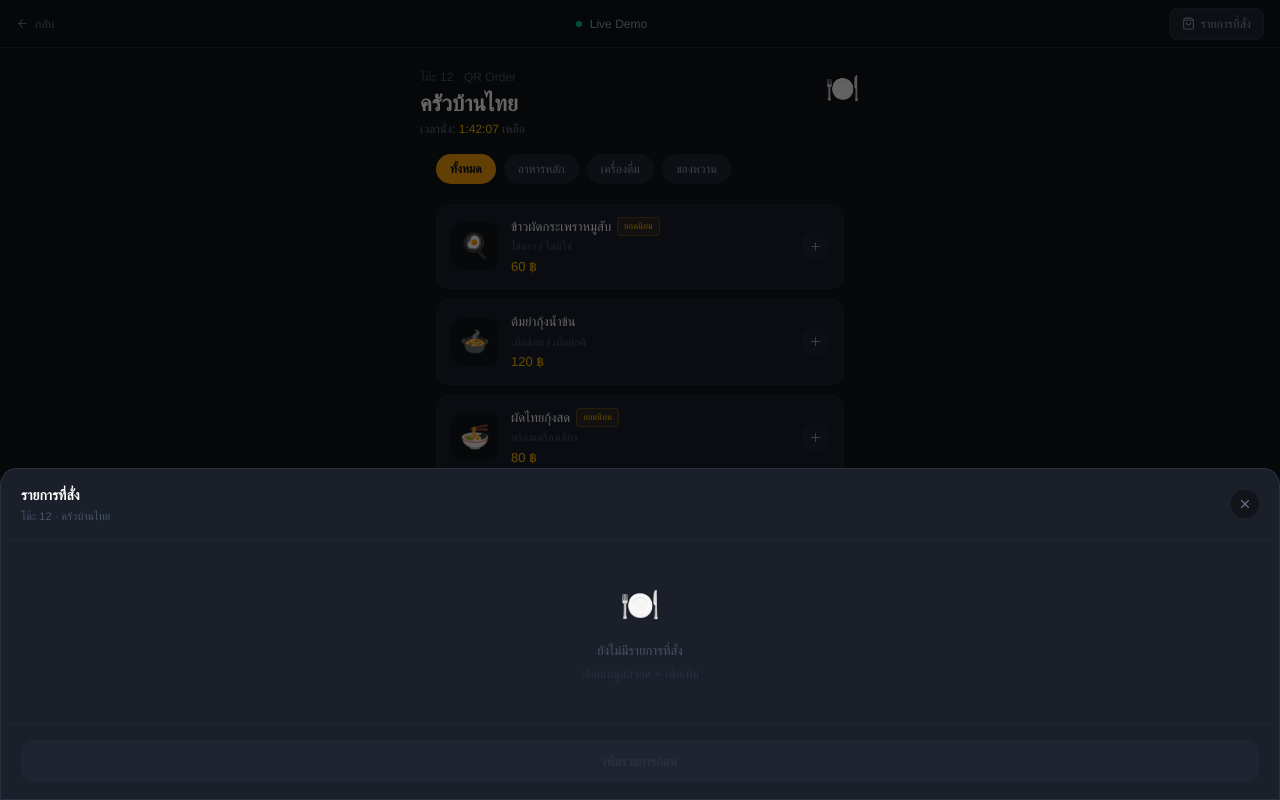
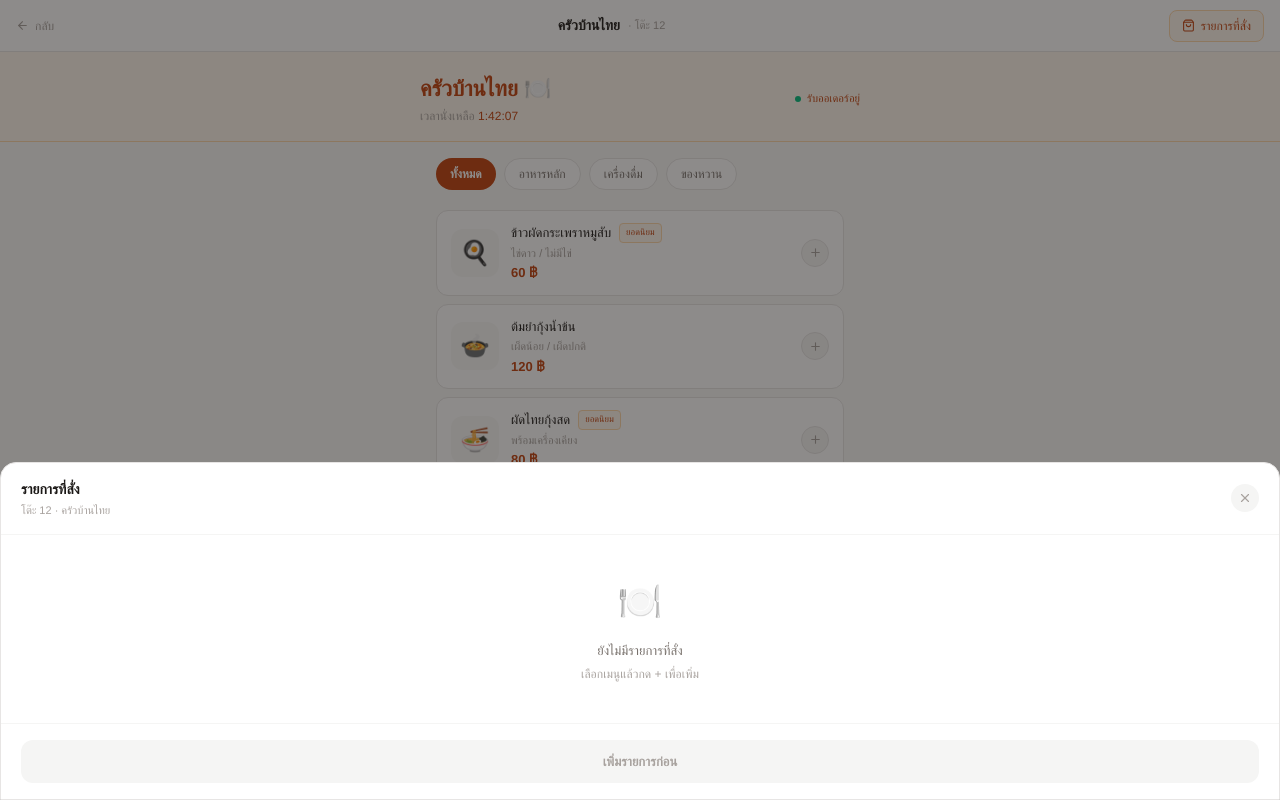
Before and after one commit to nopparoot15/RenStack, a Next.js app: page /demo/qr-order in a window 1280 px wide. Both pictures are taken after a click on the button "รายการที่สั่ง". Shown: the top 800 px of the page. Built offline with nearby package versions, Linux system fonts and the light colour scheme.

Commit message:
Retheme QR Order: warm restaurant palette, not dark gaming
#fafaf8 bg, white cards, orange-700 (#c2410c) brand color, cream accents
Feels like a real Thai restaurant ordering app — light, warm, food-appropriate

```diff
--- a/app/demo/qr-order/page.tsx
+++ b/app/demo/qr-order/page.tsx
@@ -2,7 +2,7 @@
 
 import { useState } from "react";
 import Link from "next/link";
-import { ArrowLeft, Plus, Minus, ShoppingBag, X, Wifi, CheckCircle } from "lucide-react";
+import { ArrowLeft, Plus, Minus, ShoppingBag, X, CheckCircle } from "lucide-react";
 
 const MENU = [
   { id: 1, cat: "อาหารหลัก", name: "ข้าวผัดกระเพราหมูสับ", sub: "ไข่ดาว / ไม่มีไข่", price: 60, emoji: "🍳", popular: true },
@@ -16,6 +16,10 @@ const MENU = [
 ];
 
 const CATS = ["ทั้งหมด", "อาหารหลัก", "เครื่องดื่ม", "ของหวาน"];
+
+/* warm amber-red: restaurant signature color */
+const BRAND = "#c2410c"; /* orange-700 */
+const BRAND_LIGHT = "#fff7ed";
 
 export default function QROrderDemo() {
   const [cart, setCart] = useState<Record<number, number>>({});
@@ -40,57 +44,54 @@ export default function QROrderDemo() {
 
   const handleConfirm = () => {
     setConfirmed(true);
-    setTimeout(() => {
-      setConfirmed(false);
-      setCart({});
-      setShowOrder(false);
-    }, 2500);
+    setTimeout(() => { setConfirmed(false); setCart({}); setShowOrder(false); }, 2500);
   };
 
   return (
-    <div className="min-h-screen" style={{ background: "#111418", color: "#f1f5f9" }}>
+    <div className="min-h-screen" style={{ background: "#fafaf8", color: "#1c1917" }}>
 
       {/* Top bar */}
-      <div className="flex items-center justify-between px-4 h-[48px]" style={{ borderBottom: "0.5px solid #1e2530", background: "#0d1117" }}>
-        <Link href="/" className="flex items-center gap-1.5 text-[12px] text-[#64748b] hover:text-[#94a3b8] transition-colors">
+      <div className="flex items-center justify-between px-4 h-[52px] bg-white" style={{ borderBottom: "0.5px solid #e7e5e4" }}>
+        <Link href="/" className="flex items-center gap-1.5 text-[12px] text-[#a8a29e] hover:text-[#78716c] transition-colors">
           <ArrowLeft size={13} /> กลับ
         </Link>
+        {/* Restaurant name centered */}
         <div className="flex items-center gap-2">
-          <span className="w-1.5 h-1.5 rounded-full bg-emerald-400" />
-          <span className="text-[12px] text-[#94a3b8]">Live Demo</span>
+          <span className="text-[14px] font-semibold text-[#1c1917]">ครัวบ้านไทย</span>
+          <span className="text-[11px] text-[#a8a29e]">· โต๊ะ 12</span>
         </div>
-        {/* รายการที่สั่ง button */}
+        {/* Order button */}
         <button
           onClick={() => setShowOrder(true)}
-          className="flex items-center gap-1.5 text-[12px] px-3 py-1.5 rounded-lg transition-colors relative"
-          style={{ background: "#1e2530", color: "#94a3b8", border: "0.5px solid #2a3040" }}
+          className="flex items-center gap-1.5 text-[12px] px-3 py-1.5 rounded-lg relative transition-colors"
+          style={{ background: BRAND_LIGHT, color: BRAND, border: `0.5px solid #fed7aa` }}
         >
           <ShoppingBag size={13} />
           รายการที่สั่ง
           {totalItems > 0 && (
-            <span className="absolute -top-1.5 -right-1.5 w-4 h-4 rounded-full text-[9px] font-bold flex items-center justify-center" style={{ background: "#f59e0b", color: "#0d1117" }}>
+            <span className="absolute -top-1.5 -right-1.5 w-4 h-4 rounded-full text-[9px] font-bold flex items-center justify-center text-white" style={{ background: BRAND }}>
               {totalItems}
             </span>
           )}
         </button>
       </div>
 
-      {/* Restaurant header */}
-      <div className="px-4 pt-5 pb-4" style={{ background: "linear-gradient(180deg, #0d1117 0%, #111418 100%)" }}>
-        <div className="max-w-[440px] mx-auto">
-          <div className="flex items-start justify-between">
+      {/* Hero band */}
+      <div className="px-4 pt-5 pb-4" style={{ background: BRAND_LIGHT, borderBottom: "0.5px solid #fed7aa" }}>
+        <div className="max-w-[440px] mx-auto flex items-center justify-between">
           <div>
-              <p className="text-[12px] text-[#475569] mb-1">โต๊ะ 12 · QR Order</p>
-              <h1 className="text-[22px] font-semibold text-white leading-tight">ครัวบ้านไทย</h1>
-              <p className="text-[12px] text-[#64748b] mt-0.5">เวลานั่ง: <span className="text-amber-400 font-medium">1:42:07</span> เหลือ</p>
+            <p className="text-[22px] font-bold" style={{ color: BRAND }}>ครัวบ้านไทย 🍽️</p>
+            <p className="text-[12px] text-[#a8a29e] mt-0.5">เวลานั่งเหลือ <span className="font-medium" style={{ color: BRAND }}>1:42:07</span></p>
           </div>
-            <div className="text-[28px]">🍽️</div>
+          <div className="flex items-center gap-1.5 text-[11px]" style={{ color: BRAND }}>
+            <span className="w-1.5 h-1.5 rounded-full bg-emerald-500 inline-block" />
+            รับออเดอร์อยู่
           </div>
         </div>
       </div>
 
-      <div className="max-w-[440px] mx-auto px-4 pb-8">
-        {/* Category scroll */}
+      <div className="max-w-[440px] mx-auto px-4 pb-8 pt-4">
+        {/* Category tabs */}
         <div className="flex gap-2 overflow-x-auto pb-1 mb-4 scrollbar-hide">
           {CATS.map((c) => (
             <button
@@ -99,8 +100,8 @@ export default function QROrderDemo() {
               className="px-3.5 py-1.5 rounded-full text-[12px] whitespace-nowrap transition-all shrink-0"
               style={
                 activeCat === c
-                  ? { background: "#f59e0b", color: "#0d1117", fontWeight: 600 }
-                  : { background: "#1e2530", color: "#94a3b8" }
+                  ? { background: BRAND, color: "#fff", fontWeight: 600 }
+                  : { background: "#fff", color: "#78716c", border: "0.5px solid #e7e5e4" }
               }
             >
               {c}
@@ -109,46 +110,46 @@ export default function QROrderDemo() {
         </div>
 
         {/* Menu list */}
-        <div className="space-y-2.5">
+        <div className="space-y-2">
           {filtered.map((item) => (
             <div
               key={item.id}
-              className="flex items-center gap-3 rounded-xl px-3.5 py-3"
-              style={{ background: "#1a1f2a", border: "0.5px solid #1e2530" }}
+              className="flex items-center gap-3 rounded-xl px-3.5 py-3 bg-white"
+              style={{ border: "0.5px solid #e7e5e4" }}
             >
-              <div className="w-12 h-12 rounded-xl flex items-center justify-center text-2xl shrink-0" style={{ background: "#111418" }}>
+              <div className="w-12 h-12 rounded-xl flex items-center justify-center text-2xl shrink-0" style={{ background: "#fafaf8" }}>
                 {item.emoji}
               </div>
               <div className="flex-1 min-w-0">
-                <div className="flex items-center gap-1.5">
-                  <p className="text-[13px] font-medium text-white truncate">{item.name}</p>
+                <div className="flex items-center gap-2 flex-wrap">
+                  <p className="text-[13px] font-medium text-[#1c1917]">{item.name}</p>
                   {item.popular && (
-                    <span className="text-[9px] text-amber-400 px-1.5 py-0.5 rounded shrink-0" style={{ background: "#f59e0b18", border: "0.5px solid #f59e0b40" }}>
+                    <span className="text-[9px] px-1.5 py-0.5 rounded" style={{ background: "#fff7ed", color: BRAND, border: `0.5px solid #fed7aa` }}>
                       ยอดนิยม
                     </span>
                   )}
                 </div>
-                <p className="text-[11px] text-[#475569] mt-0.5">{item.sub}</p>
-                <p className="text-[13px] text-amber-400 font-medium mt-0.5">{item.price} ฿</p>
+                <p className="text-[11px] text-[#a8a29e] mt-0.5">{item.sub}</p>
+                <p className="text-[13px] font-semibold mt-0.5" style={{ color: BRAND }}>{item.price} ฿</p>
               </div>
               <div className="flex items-center gap-2 shrink-0">
                 {cart[item.id] ? (
                   <>
-                    <button onClick={() => sub(item.id)} className="w-7 h-7 rounded-full flex items-center justify-center" style={{ background: "#1e2530", color: "#94a3b8" }}>
+                    <button onClick={() => sub(item.id)} className="w-7 h-7 rounded-full flex items-center justify-center text-[#78716c]" style={{ background: "#f5f5f4", border: "0.5px solid #e7e5e4" }}>
                       <Minus size={12} />
                     </button>
-                    <span className="text-[13px] font-semibold text-white w-4 text-center">{cart[item.id]}</span>
-                    <button onClick={() => add(item.id)} className="w-7 h-7 rounded-full flex items-center justify-center" style={{ background: "#f59e0b", color: "#0d1117" }}>
+                    <span className="text-[13px] font-bold w-4 text-center" style={{ color: BRAND }}>{cart[item.id]}</span>
+                    <button onClick={() => add(item.id)} className="w-7 h-7 rounded-full flex items-center justify-center text-white" style={{ background: BRAND }}>
                       <Plus size={12} />
                     </button>
                   </>
                 ) : (
                   <button
                     onClick={() => add(item.id)}
-                    className="w-7 h-7 rounded-full flex items-center justify-center transition-colors"
-                    style={{ background: "#1e2530", color: "#94a3b8" }}
-                    onMouseEnter={(e) => { (e.currentTarget as HTMLButtonElement).style.background = "#f59e0b"; (e.currentTarget as HTMLButtonElement).style.color = "#0d1117"; }}
-                    onMouseLeave={(e) => { (e.currentTarget as HTMLButtonElement).style.background = "#1e2530"; (e.currentTarget as HTMLButtonElement).style.color = "#94a3b8"; }}
+                    className="w-7 h-7 rounded-full flex items-center justify-center transition-colors text-[#a8a29e]"
+                    style={{ background: "#f5f5f4", border: "0.5px solid #e7e5e4" }}
+                    onMouseEnter={(e) => { (e.currentTarget as HTMLButtonElement).style.background = BRAND; (e.currentTarget as HTMLButtonElement).style.color = "#fff"; (e.currentTarget as HTMLButtonElement).style.border = "none"; }}
+                    onMouseLeave={(e) => { (e.currentTarget as HTMLButtonElement).style.background = "#f5f5f4"; (e.currentTarget as HTMLButtonElement).style.color = "#a8a29e"; (e.currentTarget as HTMLButtonElement).style.border = "0.5px solid #e7e5e4"; }}
                   >
                     <Plus size={13} />
                   </button>
@@ -159,27 +160,18 @@ export default function QROrderDemo() {
         </div>
       </div>
 
-      {/* Order sheet overlay */}
+      {/* Order sheet */}
       {showOrder && (
         <>
-          {/* Backdrop */}
-          <div
-            className="fixed inset-0 z-20"
-            style={{ background: "rgba(0,0,0,0.6)" }}
-            onClick={() => setShowOrder(false)}
-          />
-          {/* Sheet */}
-          <div
-            className="fixed bottom-0 left-0 right-0 z-30 rounded-t-2xl overflow-hidden"
-            style={{ background: "#1a1f2a", border: "0.5px solid #2a3040", maxHeight: "80vh" }}
-          >
-            {/* Sheet header */}
-            <div className="flex items-center justify-between px-5 py-4" style={{ borderBottom: "0.5px solid #1e2530" }}>
+          <div className="fixed inset-0 z-20" style={{ background: "rgba(28,25,23,0.5)" }} onClick={() => setShowOrder(false)} />
+          <div className="fixed bottom-0 left-0 right-0 z-30 rounded-t-2xl bg-white overflow-hidden" style={{ maxHeight: "80vh", border: "0.5px solid #e7e5e4" }}>
+            {/* Header */}
+            <div className="flex items-center justify-between px-5 py-4" style={{ borderBottom: "0.5px solid #f5f5f4" }}>
               <div>
-                <p className="text-[14px] font-semibold text-white">รายการที่สั่ง</p>
-                <p className="text-[11px] text-[#475569] mt-0.5">โต๊ะ 12 · ครัวบ้านไทย</p>
+                <p className="text-[14px] font-semibold text-[#1c1917]">รายการที่สั่ง</p>
+                <p className="text-[11px] text-[#a8a29e] mt-0.5">โต๊ะ 12 · ครัวบ้านไทย</p>
               </div>
-              <button onClick={() => setShowOrder(false)} className="w-7 h-7 rounded-full flex items-center justify-center" style={{ background: "#111418", color: "#64748b" }}>
+              <button onClick={() => setShowOrder(false)} className="w-7 h-7 rounded-full flex items-center justify-center text-[#a8a29e]" style={{ background: "#f5f5f4" }}>
                 <X size={14} />
               </button>
             </div>
@@ -188,63 +180,57 @@ export default function QROrderDemo() {
             <div className="overflow-y-auto" style={{ maxHeight: "calc(80vh - 160px)" }}>
               {cartItems.length === 0 ? (
                 <div className="px-5 py-10 text-center">
-                  <p className="text-[32px] mb-3">🍽️</p>
-                  <p className="text-[13px] text-[#475569]">ยังไม่มีรายการที่สั่ง</p>
-                  <p className="text-[12px] text-[#2a3040] mt-1">เลือกเมนูแล้วกด + เพื่อเพิ่ม</p>
+                  <p className="text-[36px] mb-3">🍽️</p>
+                  <p className="text-[13px] text-[#78716c]">ยังไม่มีรายการที่สั่ง</p>
+                  <p className="text-[12px] text-[#a8a29e] mt-1">เลือกเมนูแล้วกด + เพื่อเพิ่ม</p>
                 </div>
               ) : (
-                <div>
-                  {cartItems.map((item, i) => (
+                cartItems.map((item, i) => (
                   <div
                     key={item.id}
                     className="flex items-center gap-3 px-5 py-3.5"
-                      style={{ borderBottom: i < cartItems.length - 1 ? "0.5px solid #1e2530" : "none" }}
+                    style={{ borderBottom: i < cartItems.length - 1 ? "0.5px solid #f5f5f4" : "none" }}
                   >
                     <span className="text-xl w-8 text-center">{item.emoji}</span>
                     <div className="flex-1 min-w-0">
-                        <p className="text-[13px] text-white font-medium truncate">{item.name}</p>
-                        <p className="text-[11px] text-[#475569] mt-0.5">{item.price} ฿ × {cart[item.id]}</p>
+                      <p className="text-[13px] font-medium text-[#1c1917] truncate">{item.name}</p>
+                      <p className="text-[11px] text-[#a8a29e] mt-0.5">{item.price} ฿ × {cart[item.id]}</p>
                     </div>
                     <div className="flex items-center gap-2 shrink-0">
-                        <button onClick={() => sub(item.id)} className="w-6 h-6 rounded-full flex items-center justify-center" style={{ background: "#111418", color: "#64748b" }}>
+                      <button onClick={() => sub(item.id)} className="w-6 h-6 rounded-full flex items-center justify-center text-[#78716c]" style={{ background: "#f5f5f4" }}>
                         <Minus size={11} />
                       </button>
-                        <span className="text-[13px] font-semibold text-white w-4 text-center">{cart[item.id]}</span>
-                        <button onClick={() => add(item.id)} className="w-6 h-6 rounded-full flex items-center justify-center" style={{ background: "#111418", color: "#64748b" }}>
+                      <span className="text-[13px] font-bold w-4 text-center" style={{ color: BRAND }}>{cart[item.id]}</span>
+                      <button onClick={() => add(item.id)} className="w-6 h-6 rounded-full flex items-center justify-center text-[#78716c]" style={{ background: "#f5f5f4" }}>
                         <Plus size={11} />
                       </button>
                     </div>
-                      <p className="text-[13px] text-amber-400 font-medium w-14 text-right shrink-0">
+                    <p className="text-[13px] font-semibold w-14 text-right shrink-0" style={{ color: BRAND }}>
                       {item.price * cart[item.id]} ฿
                     </p>
                   </div>
-                  ))}
-                </div>
+                ))
               )}
             </div>
 
             {/* Footer */}
-            <div className="px-5 py-4" style={{ borderTop: "0.5px solid #1e2530" }}>
+            <div className="px-5 py-4" style={{ borderTop: "0.5px solid #f5f5f4" }}>
               {cartItems.length > 0 && (
                 <div className="flex justify-between items-center mb-3">
-                  <span className="text-[13px] text-[#64748b]">รวมทั้งหมด</span>
-                  <span className="text-[16px] font-bold text-amber-400">{totalPrice} บาท</span>
+                  <span className="text-[13px] text-[#78716c]">รวมทั้งหมด</span>
+                  <span className="text-[17px] font-bold" style={{ color: BRAND }}>{totalPrice} บาท</span>
                 </div>
               )}
               {confirmed ? (
-                <div className="flex items-center justify-center gap-2 py-3 rounded-xl" style={{ background: "#1e2a20", border: "0.5px solid #22c55e40" }}>
-                  <CheckCircle size={16} className="text-emerald-400" />
-                  <span className="text-[13px] text-emerald-400 font-medium">ส่งออเดอร์ไปครัวแล้ว!</span>
+                <div className="flex items-center justify-center gap-2 py-3 rounded-xl" style={{ background: "#f0fdf4", border: "0.5px solid #bbf7d0" }}>
+                  <CheckCircle size={15} className="text-emerald-600" />
+                  <span className="text-[13px] font-medium text-emerald-700">ส่งออเดอร์ไปครัวแล้ว!</span>
                 </div>
               ) : (
                 <button
                   onClick={cartItems.length > 0 ? handleConfirm : undefined}
                   className="w-full py-3 rounded-xl text-[13px] font-semibold transition-colors"
-                  style={
-                    cartItems.length > 0
-                      ? { background: "#f59e0b", color: "#0d1117" }
-                      : { background: "#1e2530", color: "#2a3040" }
-                  }
+                  style={cartItems.length > 0 ? { background: BRAND, color: "#fff" } : { background: "#f5f5f4", color: "#a8a29e" }}
                 >
                   {cartItems.length > 0 ? `ยืนยันสั่ง ${totalItems} รายการ` : "เพิ่มรายการก่อน"}
                 </button>
```
Lines whose indentation alone changed are shown as unchanged.
